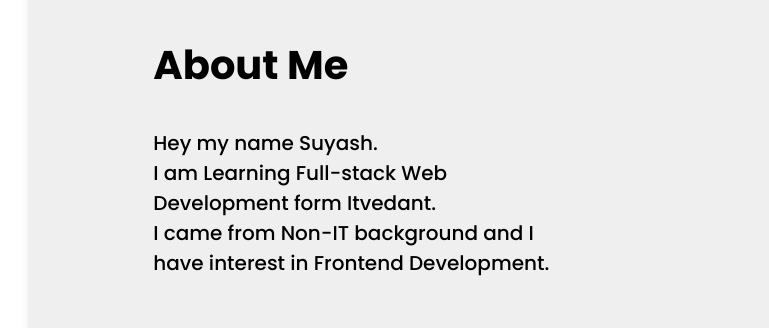
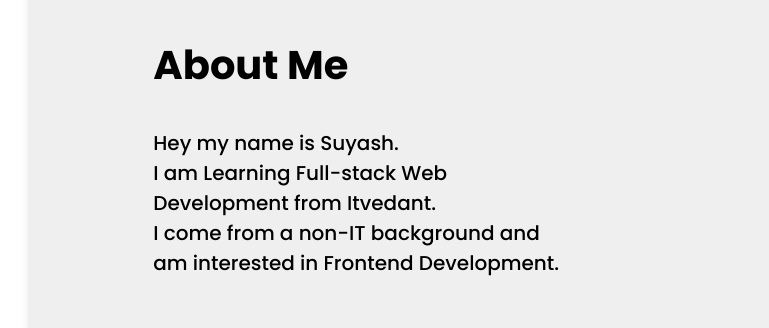
Before and after one commit to SableSuyash/My-Portfolio, a plain HTML site: page index.html in a window 1280 px wide. Shown: the part 980-1308 px from the top of the page, 0-769 px from the left. Drawn offline with nearby package versions, Linux system fonts and the light colour scheme; a web font is replaced by a local one.

Commit message:
Update index.html

```diff
--- a/index.html
+++ b/index.html
@@ -39,8 +39,8 @@
             <div id="aboutme">
                 <h2>About Me</h2>
                 <p>
-                    Hey my name Suyash.<br>I am Learning Full-stack Web Development form Itvedant.<br>
-                    I came from Non-IT background and I have interest in Frontend Development.
+                    Hey my name is Suyash.<br>I am Learning Full-stack Web Development from Itvedant.<br>
+                    I come from a non-IT background and am interested in Frontend Development.
                 </p>
             </div>
             <div id="aboutSkills">
```
